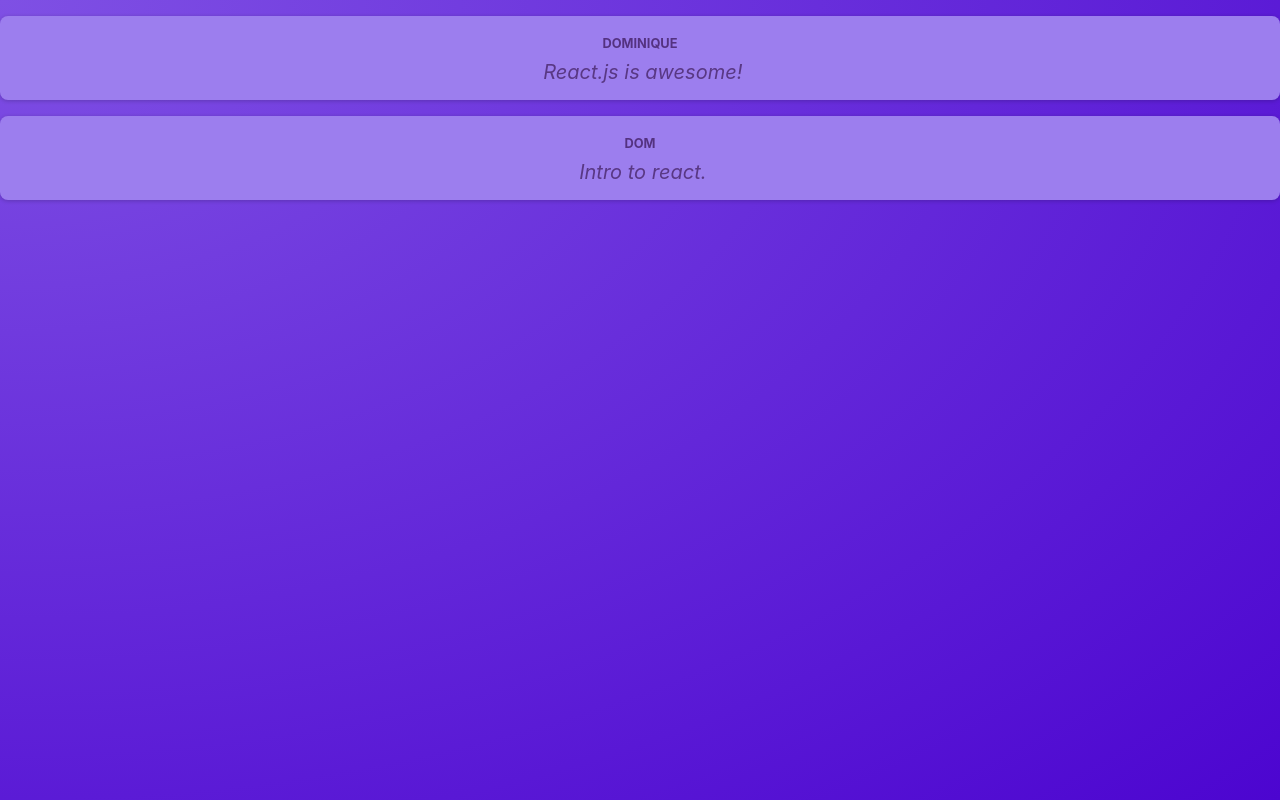
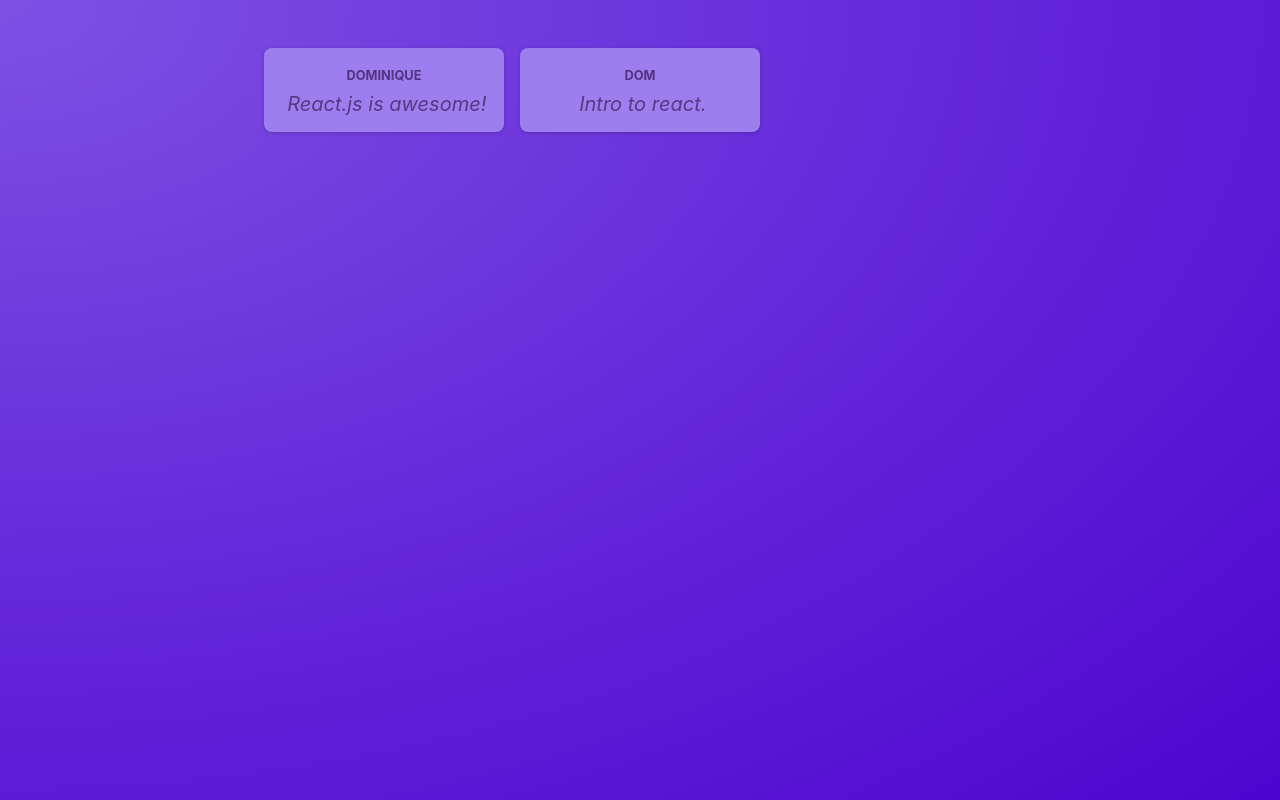
Before and after one commit to DomBurke23/react-bulletin-board, a React (Vite) app: page / in a window 1280 px wide. Built offline with nearby package versions, Linux system fonts and the light colour scheme.

Commit message:
new custom component with props

```diff
--- a/src/App.jsx
+++ b/src/App.jsx
@@ -1,10 +1,9 @@
-import Post from "./components/Post";
+import PostsList from "./components/PostsList";
 
 function App(){
   return (
   <main>
-    <Post author="Dominique" body="React.js is awesome!" />
-    <Post author="Dom" body="Intro to react." />
+    <PostsList />
   </main>
   );
 }
--- /dev/null
+++ b/src/components/PostsList.jsx
@@ -0,0 +1,13 @@
+import Post from "./Post";
+import classes from './PostsList.module.css';
+
+function PostsList(){
+    return (
+    <ul className={classes.posts}>
+        <Post author="Dominique" body="React.js is awesome!" />
+        <Post author="Dom" body="Intro to react." />
+    </ul>
+    );
+}
+
+export default PostsList;
--- /dev/null
+++ b/src/components/PostsList.module.css
@@ -0,0 +1,10 @@
+.posts {
+    list-style: none;
+    max-width: 50rem;
+    margin: 1rem auto;
+    padding: 1rem 0;
+    display: grid;
+    gap: 1rem;
+    grid-template-columns: repeat(3, 30%);
+    justify-content: center;
+  }
```
